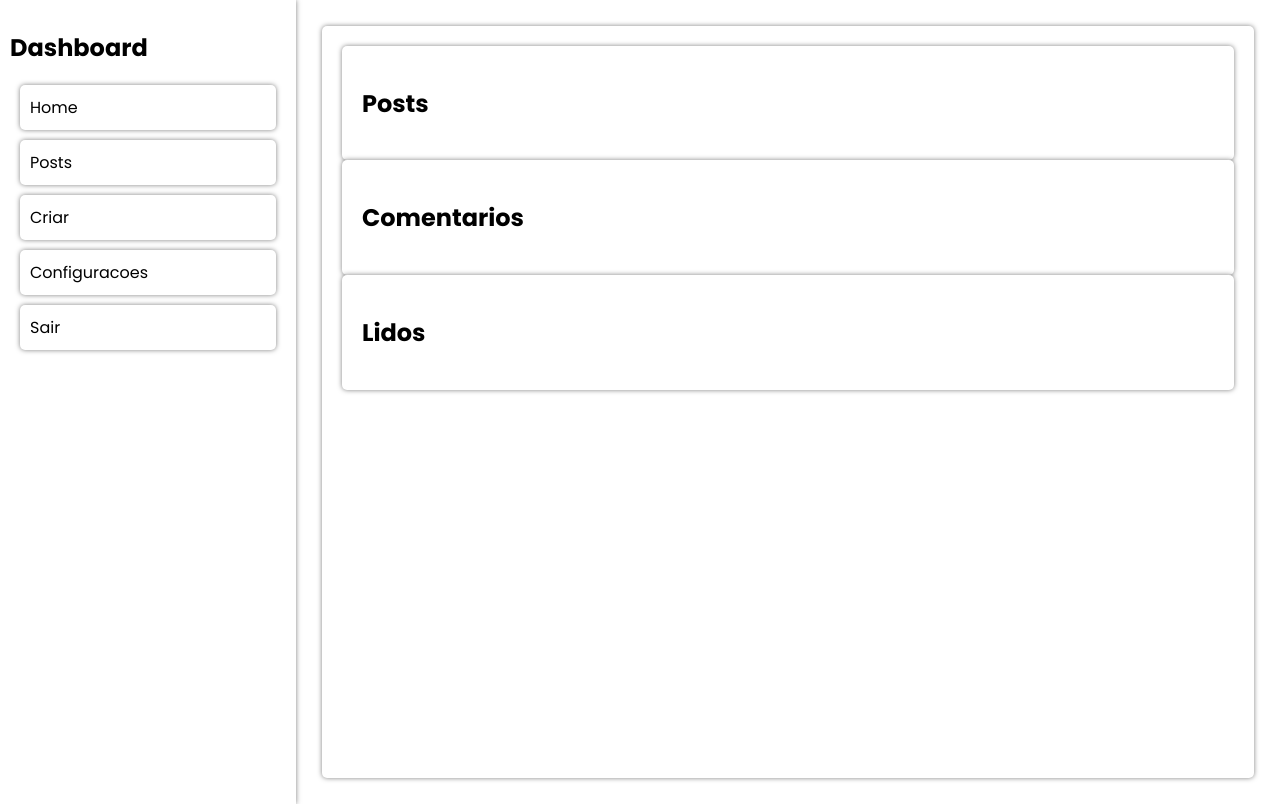
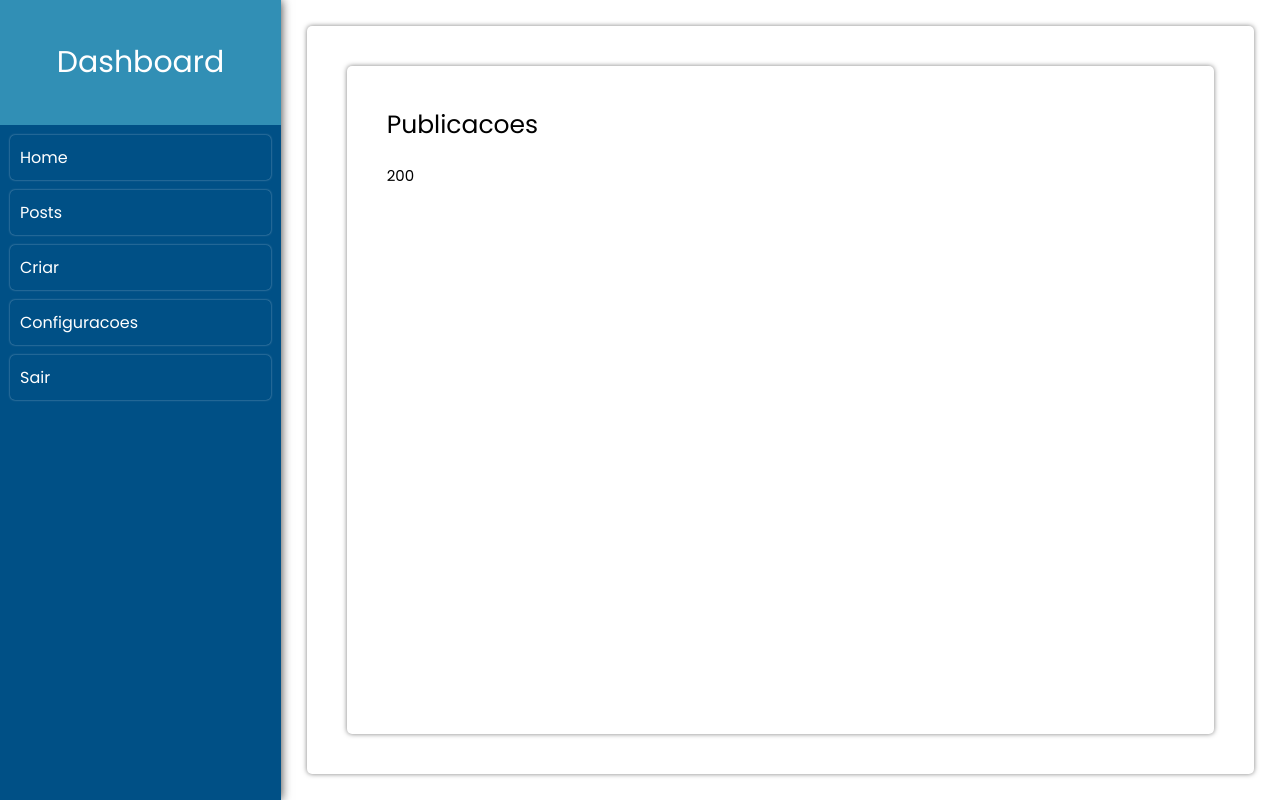
Before and after one commit to shumtz/cms, a React (Create React App) app in the folder client/: page /dashboard in a window 1280 px wide. Built offline with nearby package versions, Linux system fonts and the light colour scheme.

Commit message:
feat: Refactoring code and design colors changed

```diff
--- a/client/src/App.tsx
+++ b/client/src/App.tsx
@@ -6,8 +6,9 @@ import Create from 'pages/Dashboard/Create';
 import Home from 'pages/Home';
 import Login from 'pages/Login';
 import RecoveryPassword from 'pages/RecoveryPassword';
+import Post from 'pages/Dashboard/Post';
 import Posts from 'pages/Dashboard/Posts';
-import Post from 'pages/Dashboard/Post';
+import Settings from 'pages/Dashboard/Settings';
 import './global.css';
 
 const App: React.FC = () => (
@@ -20,6 +21,7 @@ const App: React.FC = () => (
       <Route path="/dashboard/posts" component={Posts} exact />
       <Route path="/dashboard/post/:id" component={Post} exact />
       <Route path="/dashboard/create" component={Create} exact />
+      <Route path="/dashboard/settings" component={Settings} exact />
       <Route path="*" component={erro404} exact />
     </Switch>
   </BrowserRouter>
--- a/client/src/components/Sidebar/index.tsx
+++ b/client/src/components/Sidebar/index.tsx
@@ -1,6 +1,9 @@
+import { Text } from 'components/styles';
 import React from 'react';
 import { Link } from 'react-router-dom';
-import { Container, Ul, Li } from './style';
+import {
+  Container, Ul, Li, Header,
+} from './style';
 
 const Menu = [
   {
@@ -24,7 +27,7 @@ const Menu = [
   {
     data: {
       name: 'Configuracoes',
-      link: '/settings',
+      link: '/dashboard/settings',
     },
   },
   {
@@ -37,7 +40,9 @@ const Menu = [
 
 const SideBar: React.FC = () => (
   <Container>
-    <h2>Dashboard</h2>
+    <Header>
+      <Text fontSize="30px" justifyContent="center" color="#fff">Dashboard</Text>
+    </Header>
     <Ul>
       {Menu.map((items) => (
         <Link to={items.data.link} key={items.data.link}><Li>{items.data.name}</Li></Link>
--- a/client/src/components/Sidebar/style.js
+++ b/client/src/components/Sidebar/style.js
@@ -2,9 +2,9 @@ import styled from 'styled-components';
 
 export const Container = styled.div`
   width: 30%;
-  height: 98vh;
-  box-shadow: 0px 0px 05px rgba(0, 0, 0, 0.5);
-  padding: 10px;
+  height: 100vh;
+  box-shadow: 0px 0px 10px rgba(0, 0, 0, 0.8);
+  background-color: var(--primary-blue);
 `;
 
 export const Ul = styled.ul`
@@ -15,13 +15,19 @@ export const Ul = styled.ul`
 `;
 
 export const Li = styled.li`
-  box-shadow: 0px 0px 05px rgba(0, 0, 0, 0.5);
+  box-shadow: 0px 0px 02px rgba(255, 255, 255, 0.5);
   border-radius: 05px;
   padding: 10px;
   margin: 10px;
+  color: var(--white);
   cursor: pointer;
 
   &:hover {
     opacity: 0.6;
   }
 `;
+
+export const Header = styled.div`
+  background-color: var(--blue-aqua);
+  padding: 20px;
+`;
--- a/client/src/components/styles.js
+++ b/client/src/components/styles.js
@@ -1,8 +1,9 @@
 import styled from 'styled-components';
 
 export const Card = styled.div`
+  display: ${(props) => props.display};
   width: ${(props) => props.width || '100%'};
-  background-color: #fff;
+  background-color: var(--white);
   border-radius: 05px;
   box-shadow: 0px 0px 05px rgba(0, 0, 0, 0.5);
   padding: 20px;
@@ -29,20 +30,25 @@ export const Input = styled.input`
 `;
 
 export const Button = styled.button`
-  background: #4cbbb9;
+  background: var(--blue-aqua);
   border: none;
-  color: #fff;
+  color: var(--white);
   cursor: pointer;
   font-size: 25px;
+  border-radius: 05px;
   height: ${(props) => props.height || '45px'};
   width: ${(props) => props.width || '100%'};
+
+  :active {
+    box-shadow: 0px 0px 10px rgba(255, 255, 255, 0.5);
+  }
 `;
 
 export const Text = styled.span`
   display: flex;
   font-size: ${(props) => props.fontSize || '15px'};
   justify-content: ${(props) => props.justifyContent || 'center'};
-  color: ${(props) => props.color || '#000'};
+  color: ${(props) => props.color || 'var(--black)'};
   margin: 20px;
 `;
 
--- a/client/src/global.css
+++ b/client/src/global.css
@@ -1,4 +1,12 @@
 @import url('https://fonts.googleapis.com/css2?family=Poppins:wght@300;400;500;700&display=swap');
+
+:root {
+  --primary-blue: #005086;
+  --blue-aqua: #318fb5;
+  --danger: #ef4f4f;
+  --white: #ffffff;
+  --black: #000000;
+}
 
 body, html {
   width: 100%;
--- a/client/src/pages/Dashboard/Create/index.tsx
+++ b/client/src/pages/Dashboard/Create/index.tsx
@@ -10,7 +10,7 @@ import {
 const Dashboard: React.FC = () => {
   const [title, setTitle] = React.useState<string>();
   const [post, setPost] = React.useState<string>();
-  const [value, setValue] = React.useState<boolean>(false);
+  const [value, setValue] = React.useState<boolean>();
   function handleChange() {
     setValue(!value);
   }
--- a/client/src/pages/Dashboard/Home/index.tsx
+++ b/client/src/pages/Dashboard/Home/index.tsx
@@ -1,20 +1,15 @@
 import React from 'react';
 import SideBar from '../../../components/Sidebar';
 import { Container } from '../style';
-import { Card } from '../../../components/styles';
+import { Card, Text } from '../../../components/styles';
 
 const Dashboard: React.FC = () => (
   <Container>
     <SideBar />
-    <Card margin="02%">
-      <Card>
-        <h2>Posts</h2>
-      </Card>
-      <Card>
-        <h2>Comentarios</h2>
-      </Card>
-      <Card>
-        <h2>Lidos</h2>
+    <Card margin="02%" display="flex">
+      <Card margin="20px">
+        <Text fontSize="25px" justifyContent="flex-start">Publicacoes</Text>
+        <Text fontSize="15px" justifyContent="flex-start">200</Text>
       </Card>
     </Card>
   </Container>
--- a/client/src/pages/Dashboard/Posts/index.tsx
+++ b/client/src/pages/Dashboard/Posts/index.tsx
@@ -6,7 +6,7 @@ import { Button, Card, Text } from '../../../components/styles';
 import api from '../../../services/api';
 
 const Posts: React.FC = () => {
-  const [data, setData] = React.useState<any>(undefined);
+  const [data, setData] = React.useState<any>();
   async function handlePosts() {
     const response = await api.get('/api');
     const json = await response.data;
--- a/client/src/pages/Erro/e404.tsx
+++ b/client/src/pages/Erro/e404.tsx
@@ -3,7 +3,7 @@ import { Link } from 'react-router-dom';
 import React from 'react';
 
 const erro404: React.FC = () => (
-  <Container display="grid" backgroundColor="#0779e4">
+  <Container display="grid" backgroundColor="var(--primary-blue)">
     <Text fontSize="10vh" color="#fff">404</Text>
     <Text fontSize="20px" color="#fff">Ops! Parece que esta pagina nao existe....</Text>
     <Link to="/login"><Button>Clique aqui para voltar</Button></Link>
--- a/client/src/pages/Login/index.tsx
+++ b/client/src/pages/Login/index.tsx
@@ -5,7 +5,7 @@ import {
 } from '../../components/styles';
 
 const Login: React.FC = () => (
-  <Container backgroundColor="#0779e4">
+  <Container backgroundColor="var(--primary-blue)">
     <Card width="50%">
       <Text fontSize="25px">Login</Text>
       <Form>
--- a/client/src/pages/RecoveryPassword/index.tsx
+++ b/client/src/pages/RecoveryPassword/index.tsx
@@ -5,7 +5,7 @@ import {
 } from '../../components/styles';
 
 const Recovery: React.FC = () => (
-  <Container backgroundColor="#0779e4">
+  <Container backgroundColor="var(--primary-blue)">
     <Card width="50%">
       <Text fontSize="25px">Perdi minha senha</Text>
       <Label>
```
Also changed, not shown: 1 other file (tests, documents, lock files or other folders).
